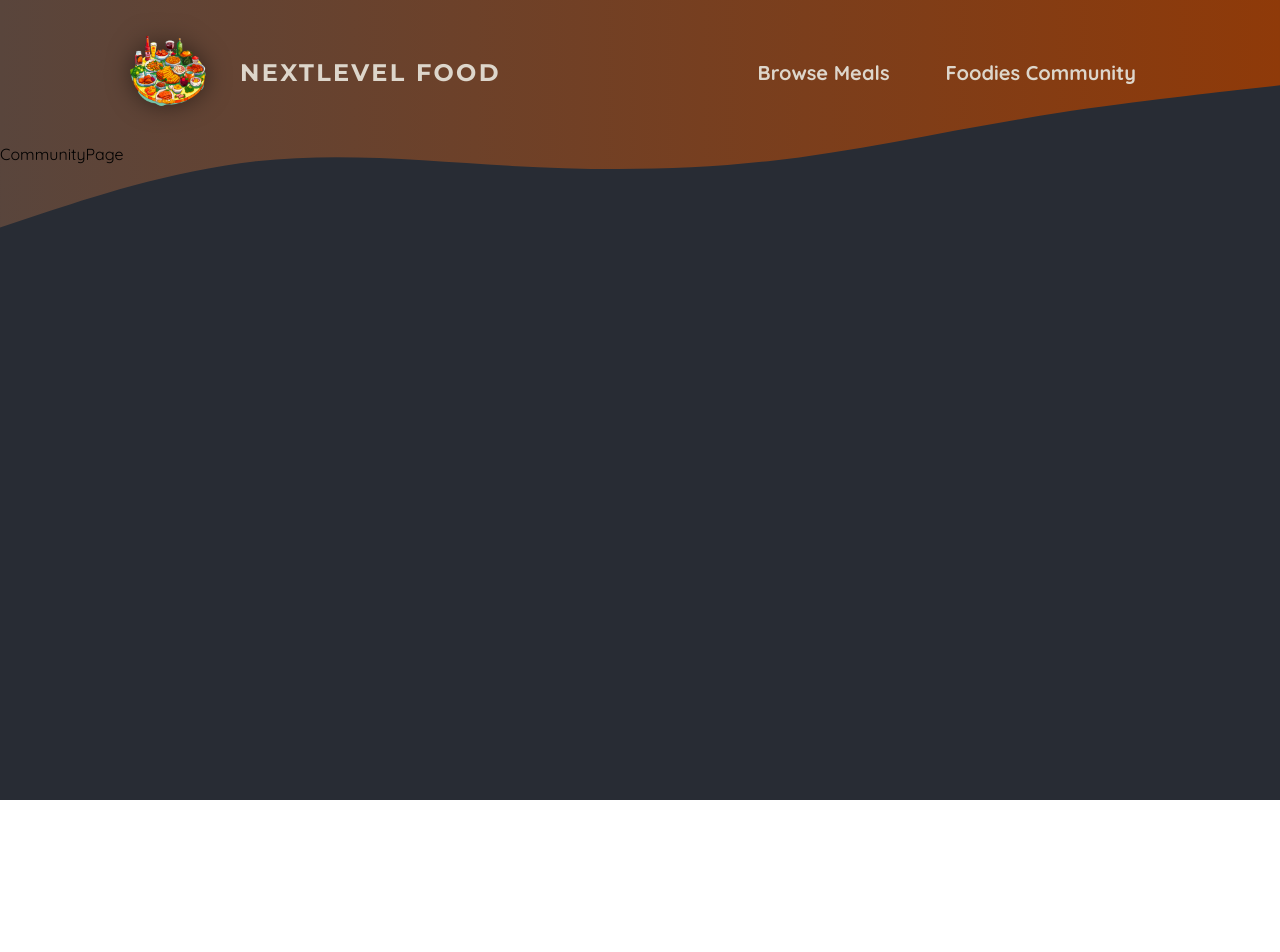
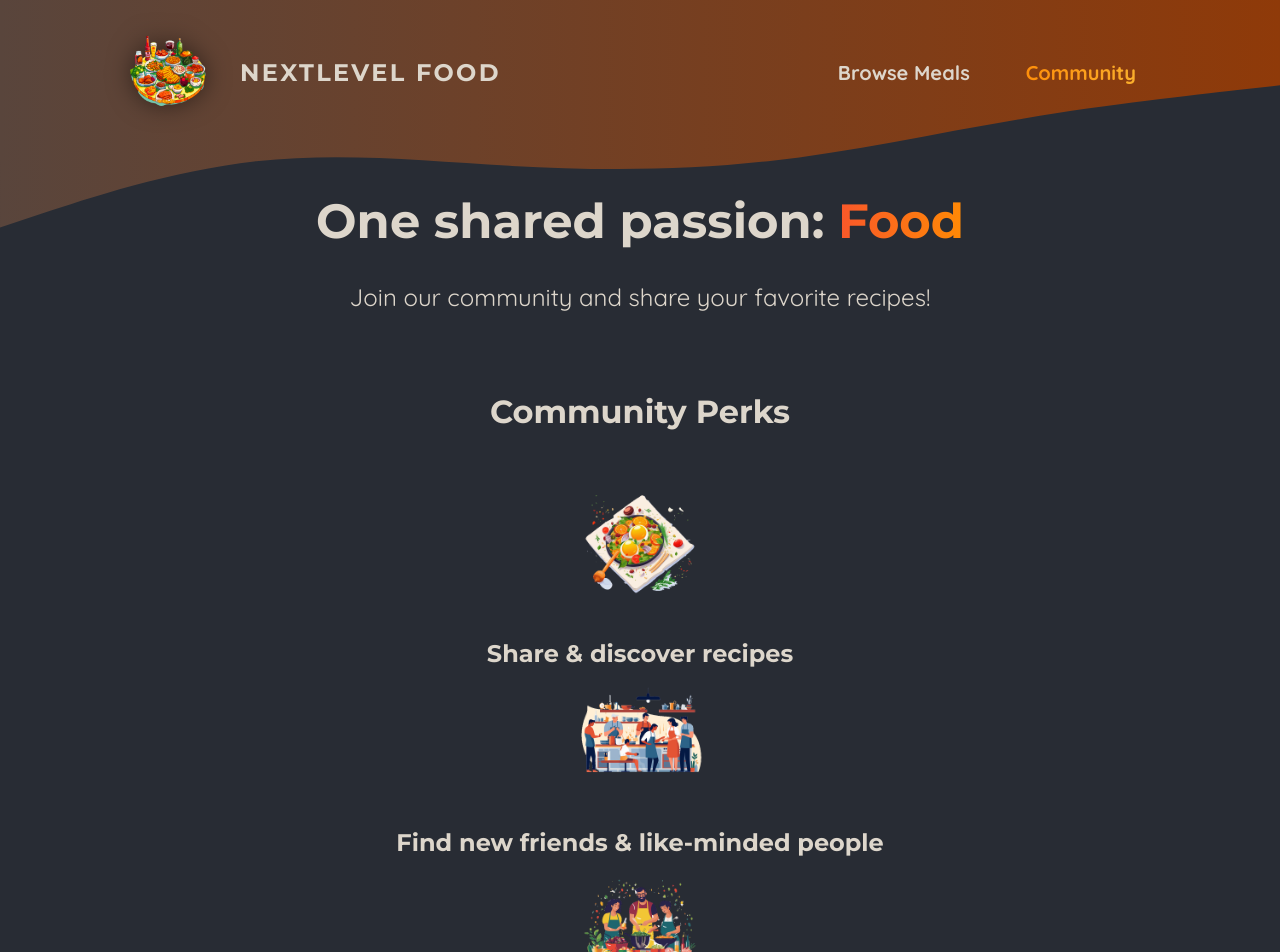
Before and after one commit to Felipe-Euzebio/nextlevel-food, a Next.js app: page /community in a window 1280 px wide. Shown: the top 952 px of the page. Before the commit the page ends 800 px from the top, so only its background shows below. Built offline with nearby package versions, Linux system fonts and the light colour scheme.

Commit message:
Making the CommunityPage and MainHeader Components More Efficient

```diff
--- a/app/community/page.js
+++ b/app/community/page.js
@@ -1,5 +1,40 @@
+import Image from "next/image";
+
+import mealIcon from "@/assets/icons/meal.png";
+import communityIcon from "@/assets/icons/community.png";
+import eventsIcon from "@/assets/icons/events.png";
+import classes from "./page.module.css";
+
 export default function CommunityPage() {
   return (
-    <div>CommunityPage</div>
-  )
+    <>
+      <header className={classes.header}>
+        <h1>
+          One shared passion: <span className={classes.highlight}>Food</span>
+        </h1>
+        <p>Join our community and share your favorite recipes!</p>
+      </header>
+      <main className={classes.main}>
+        <h2>Community Perks</h2>
+
+        <ul className={classes.perks}>
+          <li>
+            <Image src={mealIcon} alt="A delicious meal" />
+            <p>Share & discover recipes</p>
+          </li>
+          <li>
+            <Image src={communityIcon} alt="A crowd of people, cooking" />
+            <p>Find new friends & like-minded people</p>
+          </li>
+          <li>
+            <Image
+              src={eventsIcon}
+              alt="A crowd of people at a cooking event"
+            />
+            <p>Participate in exclusive events</p>
+          </li>
+        </ul>
+      </main>
+    </>
+  );
 }
--- /dev/null
+++ b/app/community/page.module.css
@@ -0,0 +1,61 @@
+.header {
+  gap: 3rem;
+  margin: 3rem auto 5rem auto;
+  width: 90%;
+  max-width: 75rem;
+  color: #ddd6cb;
+  font-size: 1.5rem;
+  text-align: center;
+}
+
+.header h1 {
+  font-family: "Montserrat", sans-serif;
+}
+
+.highlight {
+  background: linear-gradient(90deg, #f9572a, #ff8a05);
+  background-clip: text;
+  -webkit-background-clip: text;
+  -webkit-text-fill-color: transparent;
+}
+
+.main {
+  width: 90%;
+  max-width: 40rem;
+  margin: 0 auto;
+  text-align: center;
+}
+
+.main h2 {
+  font-family: "Montserrat", sans-serif;
+  font-size: 2rem;
+  margin-bottom: 3rem;
+  color: #ddd6cb;
+}
+
+.perks {
+  list-style: none;
+  margin: 3rem 0;
+  padding: 0;
+}
+
+.perks li {
+  display: flex;
+  flex-direction: column;
+  align-items: center;
+  gap: 2rem;
+}
+
+.perks img {
+  width: 8rem;
+  height: 8rem;
+  object-fit: contain;
+}
+
+.perks p {
+  font-family: "Montserrat", sans-serif;
+  font-size: 1.5rem;
+  font-weight: bold;
+  margin: 0;
+  color: #ddd6cb;
+}
--- a/components/main-header/main-header.js
+++ b/components/main-header/main-header.js
@@ -4,6 +4,7 @@
 import styles from "./main-header.module.css";
 import Image from "next/image";
 import MainHeaderBackground from "./main-header-background";
+import NavLink from "./nav-link";
 
 export default function MainHeader() {
   return (
@@ -18,10 +19,14 @@
         <nav className={styles.nav}>
           <ul>
             <li>
-              <Link href="/meals">Browse Meals</Link>
+              <NavLink href="/meals">
+                Browse Meals
+              </NavLink>
             </li>
             <li>
-              <Link href="/community">Foodies Community</Link>
+              <NavLink href="/community">
+                Community
+              </NavLink>
             </li>
           </ul>
         </nav>
--- a/components/main-header/main-header.module.css
+++ b/components/main-header/main-header.module.css
@@ -21,30 +21,6 @@
   font-size: 1.25rem;
 }
 
-.nav a {
-  text-decoration: none;
-  color: #ddd6cb;
-  font-weight: bold;
-  padding: 0.5rem 1rem;
-  border-radius: 0.5rem;
-}
-
-.nav a:hover,
-.nav a:active {
-  background: linear-gradient(90deg, #ff8a05, #f9b331);
-  background-clip: text;
-  -webkit-background-clip: text;
-  -webkit-text-fill-color: transparent;
-  text-shadow: 0 0 18px rgba(248, 190, 42, 0.8);
-}
-
-.active {
-  background: linear-gradient(90deg, #ff8a05, #f9b331);
-  background-clip: text;
-  -webkit-background-clip: text;
-  -webkit-text-fill-color: transparent;
-}
-
 .logo {
   display: flex;
   align-items: center;
--- /dev/null
+++ b/components/main-header/nav-link.js
@@ -0,0 +1,22 @@
+"use client";
+
+import Link from "next/link";
+import { usePathname } from "next/navigation";
+import classes from "./nav-link.module.css";
+
+export default function NavLink({ href, children }) {
+  const path = usePathname();
+
+  return (
+    <Link
+      href={href}
+      className={
+        path.startsWith(href)
+          ? `${classes.link} ${classes.active}`
+          : classes.link
+      }
+    >
+      {children}
+    </Link>
+  );
+}
--- /dev/null
+++ b/components/main-header/nav-link.module.css
@@ -0,0 +1,23 @@
+.active {
+    background: linear-gradient(90deg, #ff8a05, #f9b331);
+    background-clip: text;
+    -webkit-background-clip: text;
+    -webkit-text-fill-color: transparent;
+}
+
+.link {
+    text-decoration: none;
+    color: #ddd6cb;
+    font-weight: bold;
+    padding: 0.5rem 1rem;
+    border-radius: 0.5rem;
+}
+
+.link:hover,
+.link:active {
+    background: linear-gradient(90deg, #ff8a05, #f9b331);
+    background-clip: text;
+    -webkit-background-clip: text;
+    -webkit-text-fill-color: transparent;
+    text-shadow: 0 0 18px rgba(248, 190, 42, 0.8);
+}
```
